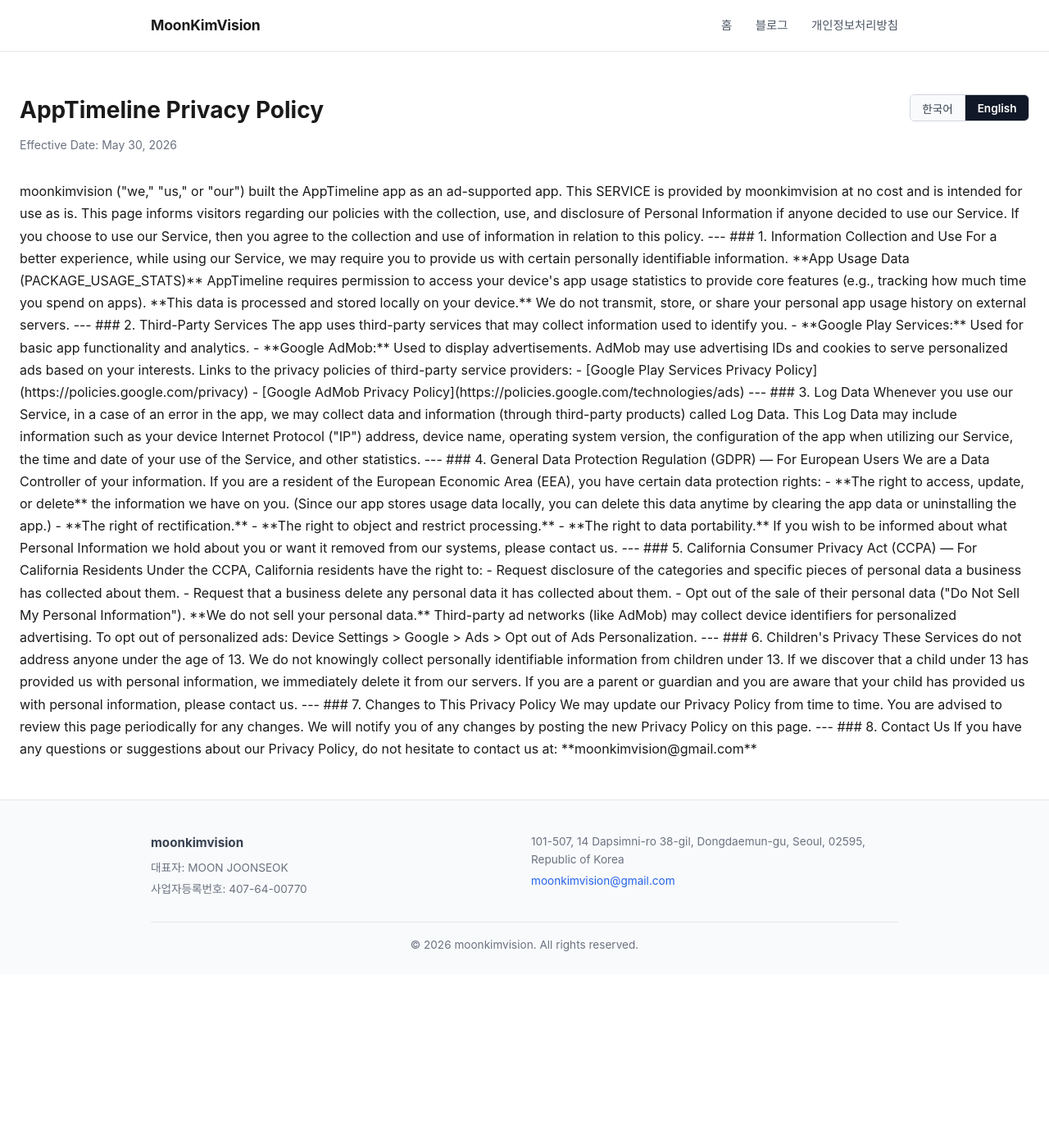
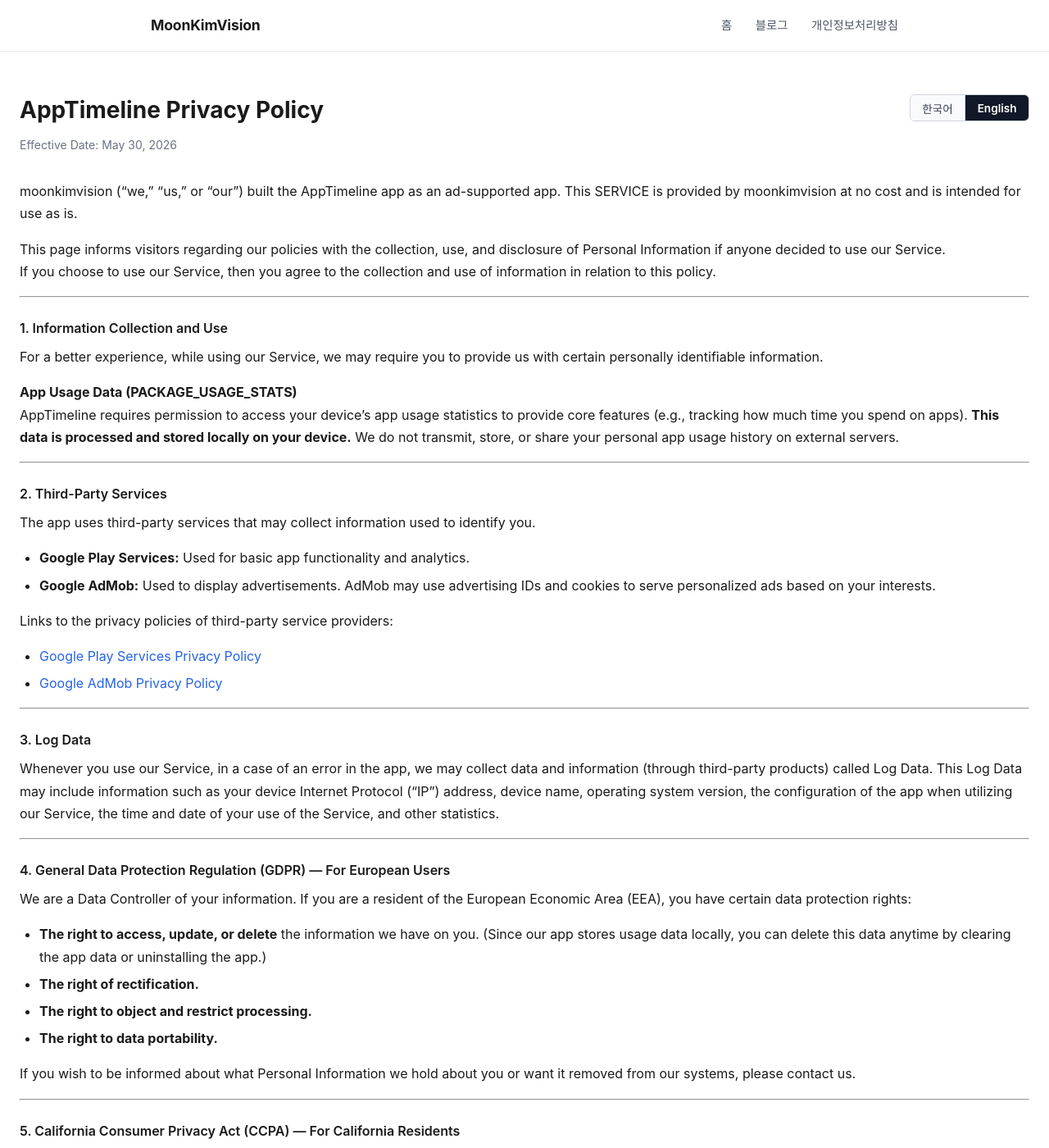
Before and after one commit to moonkimvision/moonkimvision.github.io, a Jekyll site: the page built from privacy/apptimeline.md, in a window 1280 px wide and 1400 px high. Shown: the whole window at 82% size. Built offline with Jekyll 4.4.1, drawn with Linux system fonts in a browser that asks for light colours; some of the changed text lies outside the part shown.

Commit message:
Fix markdown not rendering inside lang div blocks
kramdown은 기본적으로 HTML 블록 내부 마크다운을 무시함.
markdown=1 속성 추가로 헤딩·볼드·링크 정상 렌더링.

Co-Authored-By: Claude Sonnet 4.6 <noreply@anthropic.com>

```diff
--- a/privacy/apptimeline.md
+++ b/privacy/apptimeline.md
@@ -8,7 +8,7 @@ date: 2026-05-30
 lang: ko
 ---
 
-<div class="lang-ko">
+<div class="lang-ko" markdown="1">
 
 moonkimvision("회사", "저희")은 AppTimeline 앱(이하 "서비스")을 광고 지원 방식으로 무료 제공합니다.
 
@@ -93,7 +93,7 @@ Google AdMob 등 제3자 광고 네트워크는 맞춤형 광고를 위해 기
 
 </div>
 
-<div class="lang-en" style="display:none">
+<div class="lang-en" style="display:none" markdown="1">
 
 moonkimvision ("we," "us," or "our") built the AppTimeline app as an ad-supported app. This SERVICE is provided by moonkimvision at no cost and is intended for use as is.
 
```
